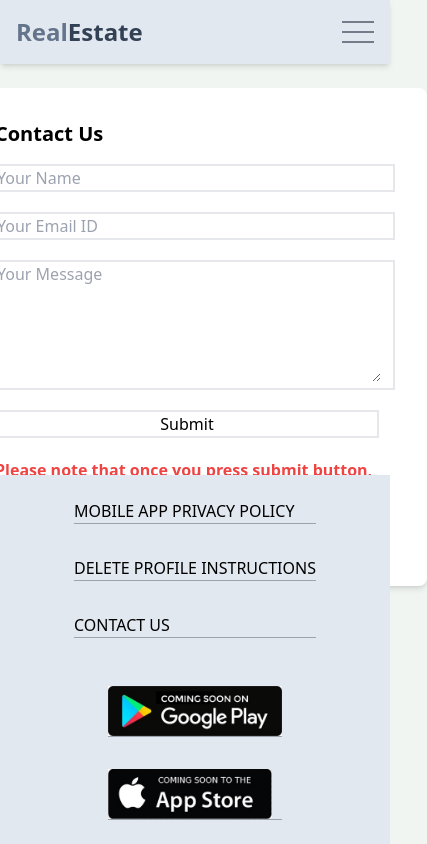
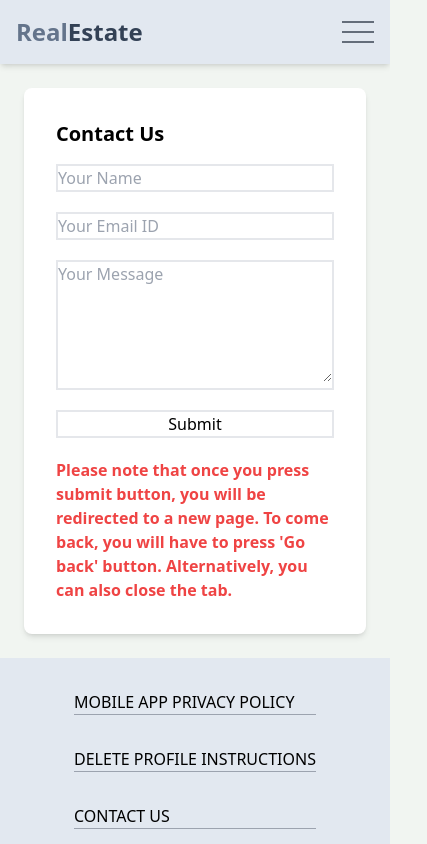
Before and after one commit to aunshpatel/realestate, a React (Vite) app in the folder client/: page /contact-us in a window 390 px wide. Shown: the top 844 px of the page, 427 px wide, since content can reach past the window. Built offline with nearby package versions, Linux system fonts and the light colour scheme; no server answers.

Commit message:
UI Update

```diff
--- a/client/src/components/Footer.jsx
+++ b/client/src/components/Footer.jsx
@@ -7,8 +7,8 @@ import appStore from "../assets/images/coming-soon-to-apple.jpeg";
 export default function Footer() {
     return(
         <>
-            <div className='flex xs:flex-col sm:flex-row justify-between bg-slate-200 sm:h-[76px] w-[100%] fixed bottom-0 z-10'>
-                <div className="flex xs:flex-col sm:flex-row items-center xs:p-6 sm:p-4">
+            <div className='flex xs:flex-col sm:flex-row justify-between bg-slate-200 xs:h-[30%] sm:h-[76px] w-[100%] lg:fixed bottom-0 z-1'>
+                <div className="flex xs:flex-col sm:flex-row items-center xs:p-8 sm:p-4">
                     <ul className='flex xs:flex-col sm:flex-row xs:space-y-8 sm:space-x-8'>
                         <Link to='/mobileapp-privacy-policy' className="border-b border-gray-400 uppercase">
                             <li className='text-md'>Mobile App Privacy Policy</li>
@@ -23,15 +23,15 @@ export default function Footer() {
                         </Link>
                     </ul>
                 </div>
-                <div className="flex xs:flex-col sm:flex-row items-center xs:p-6 sm:p-4">
+                <div className="flex xs:flex-col sm:flex-row items-center p-4">
                     <ul className='flex xs:flex-col sm:flex-row xs:space-y-8 sm:space-x-8'>
-                        <Link to='/mobileapp-privacy-policy' className="border-b border-gray-400 uppercase">
+                        <Link to='/mobileapp-privacy-policy'>
                             <li className='text-md'>
                                 <img src={googlePlay} alt="Coming Soon to Google Play" className='h-[50px]'/>
                             </li>
                         </Link>
 
-                        <Link to='/delete-profile-instructions' className="border-b border-gray-400 uppercase">
+                        <Link to='/delete-profile-instructions'>
                             <img src={appStore} alt="Coming Soon to App Store" className='h-[50px]'/>
                         </Link>
                     </ul>
--- a/client/src/pages/ContactUs.jsx
+++ b/client/src/pages/ContactUs.jsx
@@ -8,26 +8,26 @@ export default function ContactForm() {
   }
   return (
     <>
-        <div className='justify-center items-center flex flex-col mb-6 mt-6'>
-            <div className="bg-white justify-center items-center w-max shadow-md rounded-lg p-8">
+        <div className='justify-center items-center flex flex-col m-6 h-fit'>
+            <div className="bg-white justify-center items-center xs:w-[100%] sm:w-max shadow-md rounded-lg p-8">
                 <h1 className="text-xl font-bold mb-4">Contact Us</h1>
                 <form className='flex flex-col' action='https://formspree.io/f/xblrejoj' method='post' encType='multipart/form-data'>
                     <div className='mb-5 border-collapse border-2'>
-                        <input id='name' type='text' name='name' placeholder='Your Name' className=' w-96' />
+                        <input id='name' type='text' name='name' placeholder='Your Name' className='xs:w-[100%] w-96' />
                     </div>
                     <div className='mb-5 border-collapse border-2'>
-                        <input id='email' type='email' name='email' placeholder='Your Email ID' className=' w-96' />
+                        <input id='email' type='email' name='email' placeholder='Your Email ID' className='xs:w-[100%] w-96' />
                         <ValidationError prefix="Email" field="email"  errors={state.errors} />
                     </div>
                     <div className='mb-5 border-collapse border-2'>
-                        <textarea id='message' rows='5' className='w-96' name='message' placeholder='Your Message' />
+                        <textarea id='message' rows='5' className='xs:w-[100%] w-96' name='message' placeholder='Your Message' />
                         <ValidationError prefix="Message" field="message" errors={state.errors} />
                     </div>
-                    <button type="submit" className='mb-5 border-collapse border-2 w-96'>
+                    <button type="submit" className='mb-5 border-collapse border-2 xs:w-[100%] w-96'>
                         Submit
                     </button>
                 </form>
-                <p className='text-red-500 font-bold w-[400px]'>
+                <p className='text-red-500 font-bold xs:w-[100%] w-[400px]'>
                     Please note that once you press submit button, you will be redirected to a new page. To come back, you will have to press 'Go back' button. Alternatively, you can also close the tab.
                 </p>
             </div>
--- a/client/src/pages/Home.jsx
+++ b/client/src/pages/Home.jsx
@@ -51,7 +51,7 @@ export default function Home() {
   }, []);
 
   return (
-    <div className='pb-2 z-10'>
+    <div className='pb-20 z-10'>
       {/* top */}
       <div className='flex flex-col gap-6 p-40 px-3 max-w-6xl mx-auto'>
         <h1 className='text-slate-900 font-bold text-3xl lg:text-5xl'>
```
